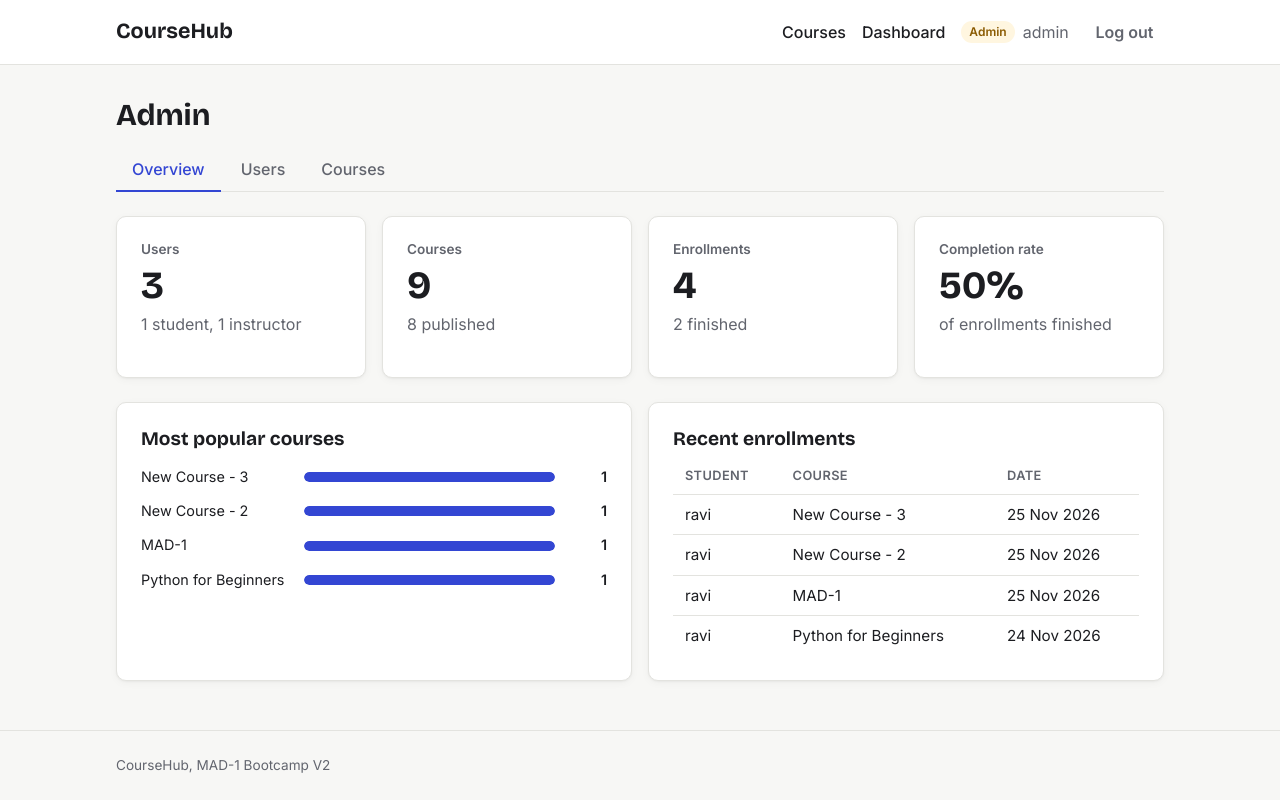
After one commit to Sadiya-125/MAD-1-Bootcamp-V2, a Flask app: page /admin in a window 1280 px wide. The commit adds this page. Run offline with Flask 3, Linux system fonts and the light colour scheme; a user stored in the database is signed in; some libraries are stand-ins or nearby versions.

Commit message:
Session-5: Admin Dashboard and CRUD

```diff
--- a/routes/admin.py
+++ b/routes/admin.py
@@ -1,11 +1,114 @@
-from flask import Blueprint, render_template
+from flask import Blueprint, flash, g, redirect, render_template, request, url_for
 
 from helpers import admin_required
+from models import ROLES, Course, Enrollment, User, db
 
 bp = Blueprint("admin", __name__)
 
 
-@bp.route("/admin/area")
+def count(query):
+    return db.session.scalar(query) or 0
+
+
+@bp.route("/admin")
 @admin_required
-def area():
-    return render_template("role_check.html", area="Admin")
+def dashboard():
+    total_enrollments = count(db.select(db.func.count(Enrollment.id)))
+    completed = count(
+        db.select(db.func.count(Enrollment.id)).where(
+            Enrollment.completed_at.is_not(None)
+        )
+    )
+    stats = {
+        "users": count(db.select(db.func.count(User.id))),
+        "students": count(db.select(db.func.count(User.id)).where(User.role == "student")),
+        "instructors": count(db.select(db.func.count(User.id)).where(User.role == "instructor")),
+        "courses": count(db.select(db.func.count(Course.id))),
+        "published": count(db.select(db.func.count(Course.id)).where(Course.is_published.is_(True))),
+        "enrollments": total_enrollments,
+        "completed": completed,
+        "completion_rate": round(completed / total_enrollments * 100) if total_enrollments else 0,
+    }
+
+    top_courses = db.session.execute(
+        db.select(Course.title, db.func.count(Enrollment.id).label("students"))
+        .join(Enrollment, Enrollment.course_id == Course.id)
+        .group_by(Course.id)
+        .order_by(db.desc("students"))
+        .limit(5)
+    ).all()
+
+    recent = db.session.scalars(
+        db.select(Enrollment).order_by(Enrollment.enrolled_at.desc()).limit(8)
+    ).all()
+    return render_template(
+        "admin_dashboard.html", stats=stats, top_courses=top_courses, recent=recent
+    )
+
+
+@bp.route("/admin/users")
+@admin_required
+def users():
+    page = db.paginate(
+        db.select(User).order_by(User.created_at.desc()), per_page=20, error_out=False
+    )
+    return render_template("admin_users.html", page=page, roles=ROLES)
+
+
+@bp.route("/admin/user/<int:user_id>/role", methods=["POST"])
+@admin_required
+def toggle_user_role(user_id):
+    user = db.get_or_404(User, user_id)
+    role = request.form.get("role")
+    if user.id == g.user.id:
+        flash("You can't change your own role.", "error")
+    elif role not in ROLES:
+        flash("Unknown role.", "error")
+    else:
+        user.role = role
+        db.session.commit()
+        flash(f"{user.username} is now {'an' if role in ('admin', 'instructor') else 'a'} {role}.", "success")
+    return redirect(url_for("admin.users", page=request.form.get("page", 1, type=int)))
+
+
+@bp.route("/admin/user/<int:user_id>/active", methods=["POST"])
+@admin_required
+def toggle_user_active(user_id):
+    user = db.get_or_404(User, user_id)
+    if user.id == g.user.id:
+        flash("You can't deactivate your own account.", "error")
+    else:
+        user.is_active = not user.is_active
+        db.session.commit()
+        state = "reactivated" if user.is_active else "deactivated"
+        flash(f"{user.username} has been {state}.", "info")
+    return redirect(url_for("admin.users", page=request.form.get("page", 1, type=int)))
+
+
+@bp.route("/admin/courses")
+@admin_required
+def courses():
+    courses = db.session.scalars(
+        db.select(Course).order_by(Course.created_at.desc())
+    ).all()
+    return render_template("admin_courses.html", courses=courses)
+
+
+@bp.route("/admin/course/<int:course_id>/feature", methods=["POST"])
+@admin_required
+def toggle_featured(course_id):
+    course = db.get_or_404(Course, course_id)
+    course.is_featured = not course.is_featured
+    db.session.commit()
+    flash(f"{course.title} {'is now featured' if course.is_featured else 'is no longer featured'}.", "info")
+    return redirect(url_for("admin.courses"))
+
+
+@bp.route("/admin/course/<int:course_id>/publish", methods=["POST"])
+@admin_required
+def toggle_publish(course_id):
+    course = db.get_or_404(Course, course_id)
+    course.is_published = not course.is_published
+    db.session.commit()
+    flash(f"{course.title} is now {'published' if course.is_published else 'a draft'}.", "info")
+    return redirect(url_for("admin.courses"))
--- a/static/style.css
+++ b/static/style.css
@@ -901,3 +901,108 @@ input[type="url"] {
 .btn-danger:hover {
   color: var(--color-error-text);
 }
+
+.tabs {
+  display: flex;
+  gap: var(--space-1);
+  margin-top: var(--space-4);
+  border-bottom: 1px solid var(--color-border);
+}
+
+.tabs a {
+  padding: var(--space-2) var(--space-4);
+  border-bottom: 2px solid transparent;
+  margin-bottom: -1px;
+  color: var(--color-muted);
+  font-weight: 500;
+  text-decoration: none;
+}
+
+.tabs a:hover {
+  color: var(--color-text);
+}
+
+.tabs a[aria-current="page"] {
+  border-bottom-color: var(--color-primary);
+  color: var(--color-primary);
+}
+
+.stat-card h2 {
+  font-family: var(--font-body);
+  font-size: 0.85rem;
+  font-weight: 600;
+  color: var(--color-muted);
+}
+
+.stat-card .stat {
+  margin-bottom: var(--space-2);
+}
+
+.admin-columns {
+  display: grid;
+  grid-template-columns: repeat(auto-fit, minmax(320px, 1fr));
+  gap: var(--space-4);
+}
+
+.bar-chart {
+  margin: var(--space-4) 0 0;
+  padding: 0;
+  list-style: none;
+}
+
+.bar-chart li {
+  display: grid;
+  grid-template-columns: minmax(0, 1.2fr) 2fr 2.5rem;
+  align-items: center;
+  gap: var(--space-3);
+  margin-bottom: var(--space-3);
+  font-size: 0.9rem;
+}
+
+.bar-label {
+  overflow: hidden;
+  white-space: nowrap;
+  text-overflow: ellipsis;
+}
+
+.bar {
+  display: block;
+  width: 100%;
+  height: 10px;
+  border: 0;
+  border-radius: 999px;
+  background: var(--color-bg);
+  overflow: hidden;
+  appearance: none;
+  -webkit-appearance: none;
+}
+
+.bar::-webkit-progress-bar {
+  border-radius: 999px;
+  background: var(--color-bg);
+}
+
+.bar::-webkit-progress-value {
+  border-radius: 999px;
+  background: var(--color-primary);
+}
+
+.bar::-moz-progress-bar {
+  border-radius: 999px;
+  background: var(--color-primary);
+}
+
+.bar-value {
+  text-align: right;
+  font-weight: 600;
+}
+
+.table.compact th,
+.table.compact td {
+  padding: var(--space-2) var(--space-3);
+}
+
+.role-form {
+  display: flex;
+  gap: var(--space-1);
+}
--- /dev/null
+++ b/templates/admin_dashboard.html
@@ -0,0 +1,59 @@
+{% extends "base.html" %}
+{% from "macros.html" import stat_card, admin_tabs %}
+{% block title %}Admin{% endblock %}
+
+{% block content %}
+<div class="page-header">
+  <h1>Admin</h1>
+  {{ admin_tabs('overview') }}
+</div>
+
+<div class="card-grid">
+  {{ stat_card("Users", stats.users, stats.students ~ " student" ~ ("" if stats.students == 1 else "s") ~ ", " ~ stats.instructors ~ " instructor" ~ ("" if stats.instructors == 1 else "s")) }}
+  {{ stat_card("Courses", stats.courses, stats.published ~ " published") }}
+  {{ stat_card("Enrollments", stats.enrollments, stats.completed ~ " finished") }}
+  {{ stat_card("Completion rate", stats.completion_rate ~ "%", "of enrollments finished") }}
+</div>
+
+<div class="admin-columns">
+  <section class="card">
+    <h2>Most popular courses</h2>
+    {% if top_courses %}
+      {% set top = top_courses[0].students %}
+      <ul class="bar-chart">
+        {% for row in top_courses %}
+          <li>
+            <span class="bar-label">{{ row.title }}</span>
+            <progress class="bar" value="{{ row.students }}" max="{{ top }}" aria-label="{{ row.title }}: {{ row.students }} students">{{ row.students }}</progress>
+            <span class="bar-value">{{ row.students }}</span>
+          </li>
+        {% endfor %}
+      </ul>
+    {% else %}
+      <p class="muted">No enrollments yet.</p>
+    {% endif %}
+  </section>
+
+  <section class="card">
+    <h2>Recent enrollments</h2>
+    {% if recent %}
+      <table class="table compact">
+        <thead>
+          <tr><th scope="col">Student</th><th scope="col">Course</th><th scope="col">Date</th></tr>
+        </thead>
+        <tbody>
+          {% for e in recent %}
+            <tr>
+              <td>{{ e.student.username }}</td>
+              <td>{{ e.course.title }}</td>
+              <td>{{ e.enrolled_at.strftime('%d %b %Y') }}</td>
+            </tr>
+          {% endfor %}
+        </tbody>
+      </table>
+    {% else %}
+      <p class="muted">No enrollments yet.</p>
+    {% endif %}
+  </section>
+</div>
+{% endblock %}
--- a/templates/macros.html
+++ b/templates/macros.html
@@ -17,3 +17,19 @@
   <progress class="progress" value="{{ percent }}" max="100" aria-label="Course progress">{{ percent }}%</progress>
   <p class="progress-label">{{ percent }}% complete</p>
 {% endmacro %}
+
+{% macro stat_card(label, value, note="") %}
+  <article class="card stat-card">
+    <h2>{{ label }}</h2>
+    <p class="stat">{{ value }}</p>
+    {% if note %}<p class="muted">{{ note }}</p>{% endif %}
+  </article>
+{% endmacro %}
+
+{% macro admin_tabs(active) %}
+  <nav class="tabs" aria-label="Admin sections">
+    <a href="{{ url_for('admin.dashboard') }}" {% if active == 'overview' %}aria-current="page"{% endif %}>Overview</a>
+    <a href="{{ url_for('admin.users') }}" {% if active == 'users' %}aria-current="page"{% endif %}>Users</a>
+    <a href="{{ url_for('admin.courses') }}" {% if active == 'courses' %}aria-current="page"{% endif %}>Courses</a>
+  </nav>
+{% endmacro %}
```
Also changed, not shown: routes/auth.py (+4 -19 lines), templates/admin_courses.html (added, +63 -0 lines), templates/admin_users.html (added, +68 -0 lines), templates/dashboard.html (deleted, +0 -59 lines), templates/role_check.html (deleted, +0 -11 lines), instance/coursehub.db.
